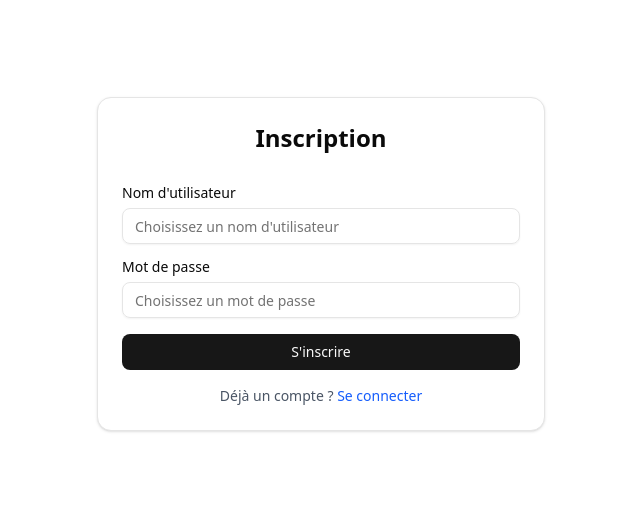
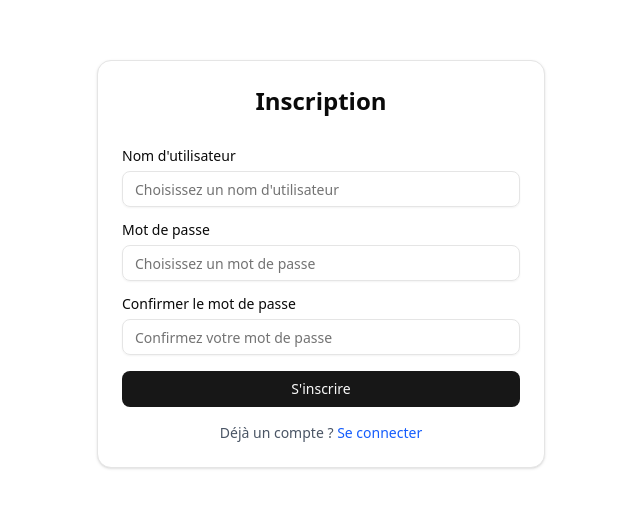
Before and after one commit to FlorianDesc/OnSeRetrouveOu, a React (Vite) app in the folder FrontendOnSeRetrouveOu/: page /register in a window 1280 px wide. Shown: the part 136-644 px from the top of the page, without its empty margins (319-959 px from the left). Built offline with nearby package versions, Linux system fonts and the light colour scheme.

Commit message:
add confirmpassword field

```diff
--- a/FrontendOnSeRetrouveOu/src/features/auth/RegisterForm.tsx
+++ b/FrontendOnSeRetrouveOu/src/features/auth/RegisterForm.tsx
@@ -69,6 +69,21 @@ export default function RegisterForm() {
               )}
             </div>
 
+            <div className="space-y-2">
+              <Label htmlFor="confirmPassword">Confirmer le mot de passe</Label>
+              <Input
+                id="confirmPassword"
+                type="password"
+                {...register("confirmPassword")}
+                placeholder="Confirmez votre mot de passe"
+              />
+              {errors.confirmPassword && (
+                <p className="text-sm text-red-500">
+                  {errors.confirmPassword.message}
+                </p>
+              )}
+            </div>
+
             {signUp.isError && (
               <p className="text-sm text-red-500">
                 Une erreur est survenue. Veuillez réessayer.
--- a/FrontendOnSeRetrouveOu/src/features/auth/schemas/authSchema.ts
+++ b/FrontendOnSeRetrouveOu/src/features/auth/schemas/authSchema.ts
@@ -5,13 +5,19 @@ export const loginSchema = z.object({
   password: z.string().min(1, "Le mot de passe est requis"),
 });
 
-export const registerSchema = z.object({
+export const registerSchema = z
+  .object({
     username: z
       .string()
       .min(3, "Le nom d'utilisateur doit contenir au moins 3 caractères"),
     password: z
       .string()
       .min(4, "Le mot de passe doit contenir au moins 4 caractères"),
+    confirmPassword: z.string().min(1, "Veuillez confirmer votre mot de passe"),
+  })
+  .refine((data) => data.password === data.confirmPassword, {
+    message: "Les mots de passe ne correspondent pas",
+    path: ["confirmPassword"],
   });
 
 export type LoginFormData = z.infer<typeof loginSchema>;
```
Also changed, not shown: 3 other files (tests, documents, lock files or other folders). Lines whose indentation alone changed are shown as unchanged.
